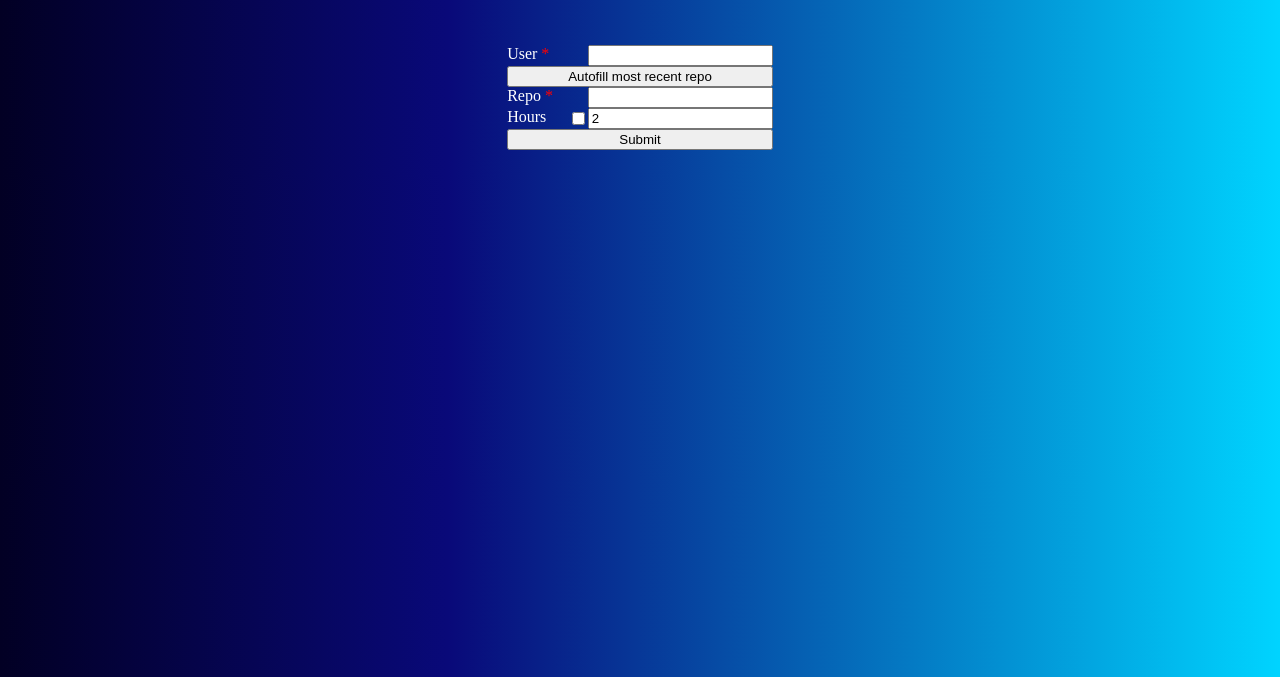
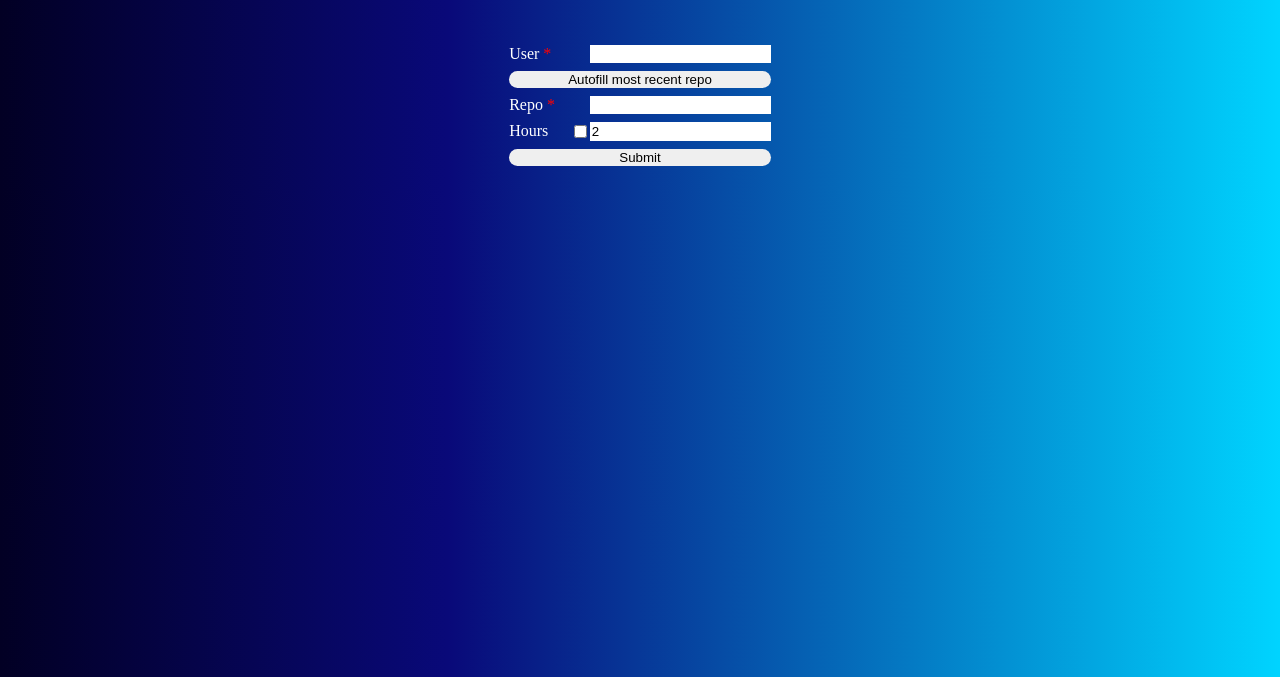
Before and after one commit to mecaneer23/get-commit-links, a plain HTML site: page index.html in a window 1280 px wide. Shown: the part 123-800 px from the top of the page. Drawn offline with Linux system fonts and the light colour scheme.

Commit message:
feat: style buttons more, make form easier to read

```diff
--- a/style.css
+++ b/style.css
@@ -2,6 +2,7 @@ form {
     margin-top: 20vh;
     display: flex;
     flex-direction: column;
+    gap: 1vh;
 }
 
 form label + * {
@@ -11,6 +12,14 @@ form label + * {
 form div {
     display: flex;
     justify-content: space-between;
+}
+
+form input {
+    border: none;
+}
+
+form input[type="button"], input[type="submit"] {
+    border-radius: 2vh;
 }
 
 button {
```
